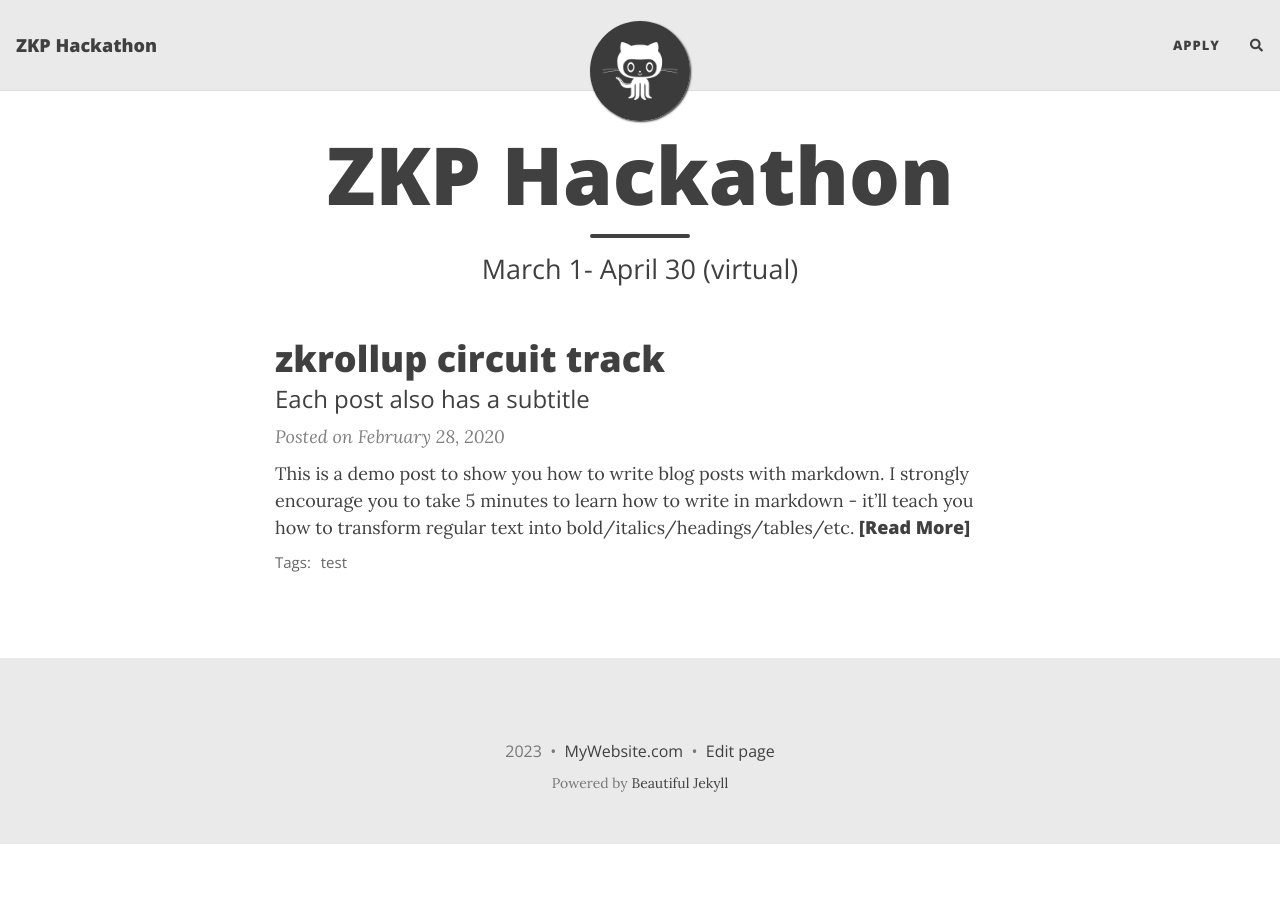
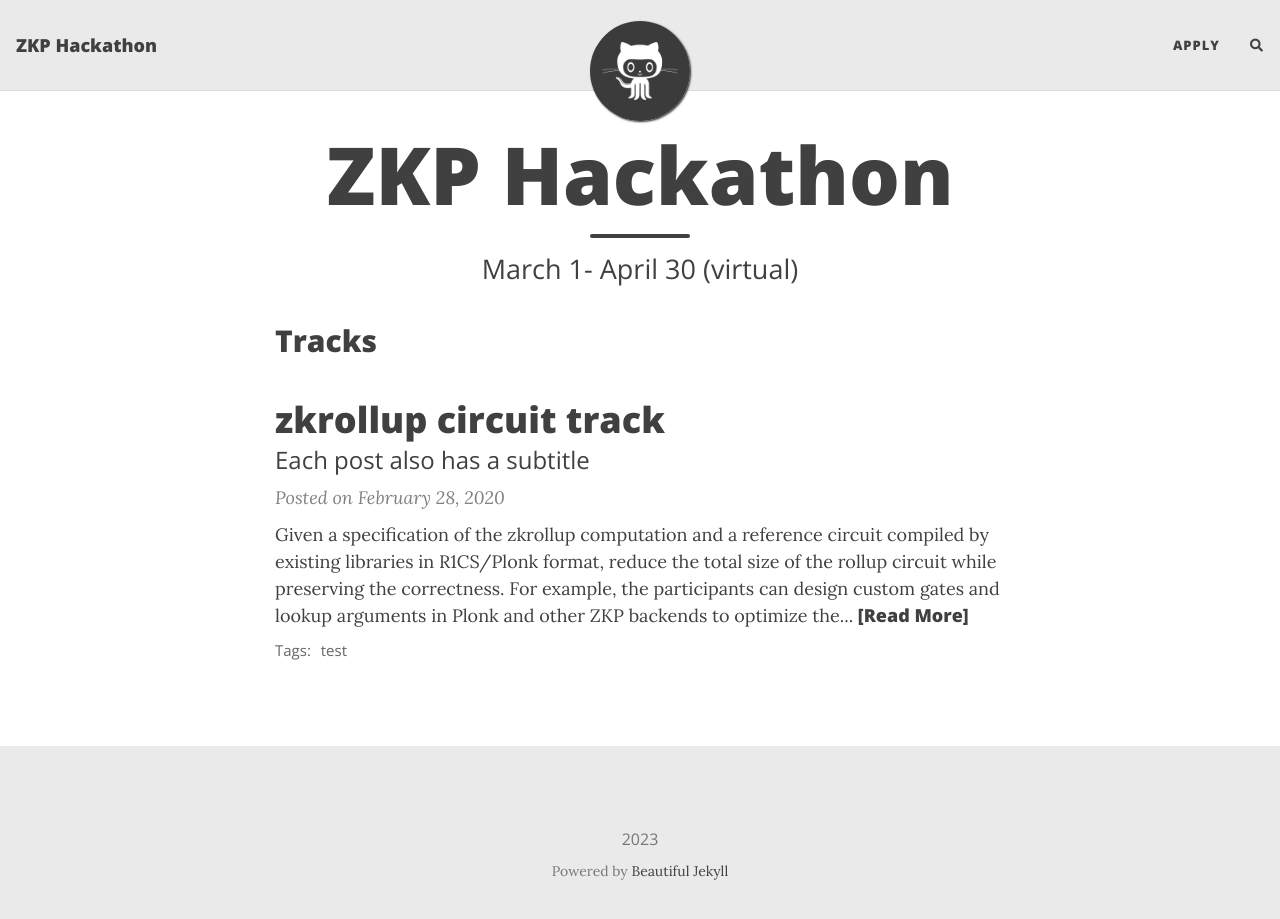
Before and after one commit to huhabu/website-test, a Jekyll site: the page built from index.md, in a window 1280 px wide and 932 px high. Shown: the top 919 px of the window. Built offline with Jekyll 4.4.1, drawn with Linux system fonts in a browser that asks for light colours; nearby versions of some CDN libraries; comment, search, counter and statistics services are not loaded.

Commit message:
starting to add content

```diff
--- a/_config.yml
+++ b/_config.yml
@@ -89,7 +89,7 @@
 
 # How to display the link to your website in the footer
 # Remove this if you don't want a link in the footer
-url-pretty: "MyWebsite.com"
+# url-pretty: "MyWebsite.com"
 
 # Excerpt word length - Truncate the excerpt of each post on the feed page to the specified number of words
 excerpt_length: 50
@@ -104,7 +104,7 @@
 post_search: true
 
 # Add a button in the footer to edit the current page. Only works if your website is hosted on GitHub
-edit_page_button: true
+#edit_page_button: true
 
 # Allow sub-menu items (second-level navigation menu items) to be longer than the top-level menu
 # If this setting is off, then long sub-menu words might get cut off
--- a/_posts/2020-02-28-test-markdown.md
+++ b/_posts/2020-02-28-test-markdown.md
@@ -8,7 +8,9 @@
 comments: true
 ---
 
-This is a demo post to show you how to write blog posts with markdown.  I strongly encourage you to [take 5 minutes to learn how to write in markdown](https://markdowntutorial.com/) - it'll teach you how to transform regular text into bold/italics/headings/tables/etc.
+Given a specification of the zkrollup computation and a reference circuit compiled by existing libraries in R1CS/Plonk format, reduce the total size of the rollup circuit while preserving the correctness. For example, the participants can design custom gates and lookup arguments in Plonk and other ZKP backends to optimize the prover time.
+
+Submit a writeup explaining the optimizations, the improvement on the prover time and any trade-off on the proof size/verifier time. The prize will be given to submissions with the fastest prover time.
 
 **Here is some bold text**
 
--- a/index.md
+++ b/index.md
@@ -3,3 +3,5 @@
 title: ZKP Hackathon
 subtitle: March 1- April 30 (virtual)
 ---
+
+## Tracks
```
